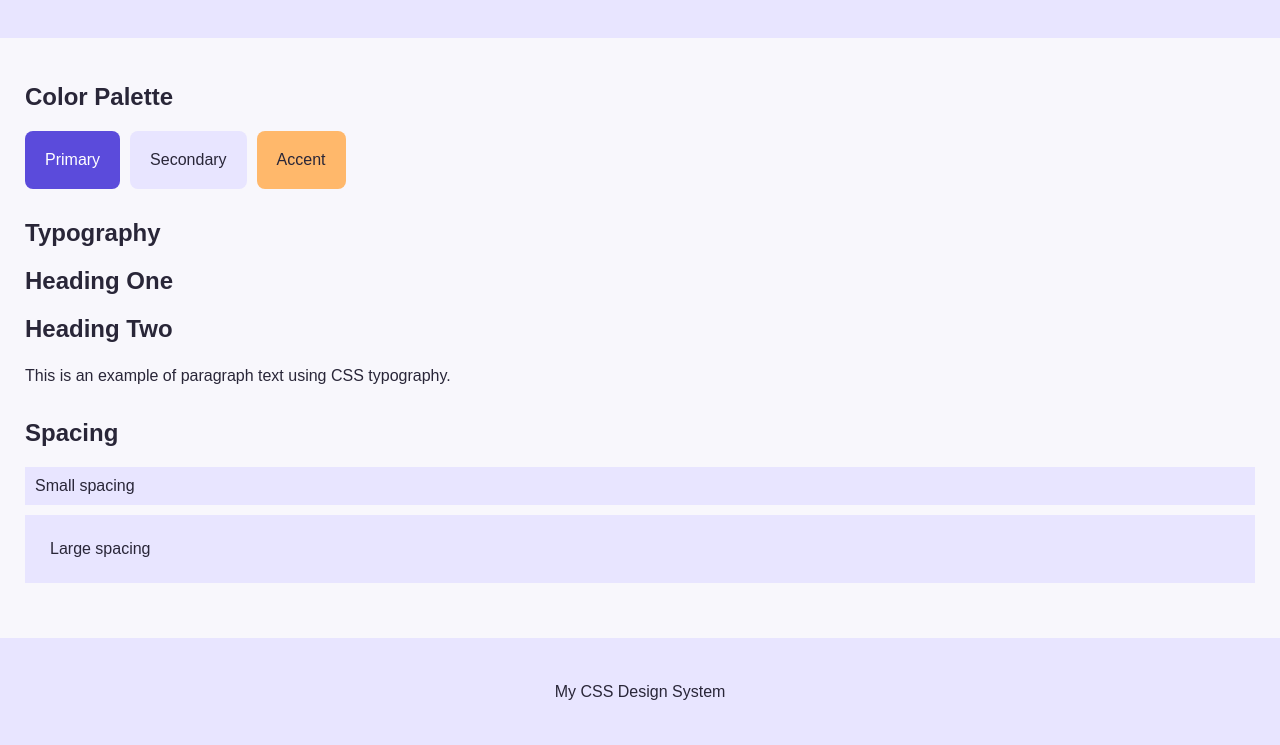
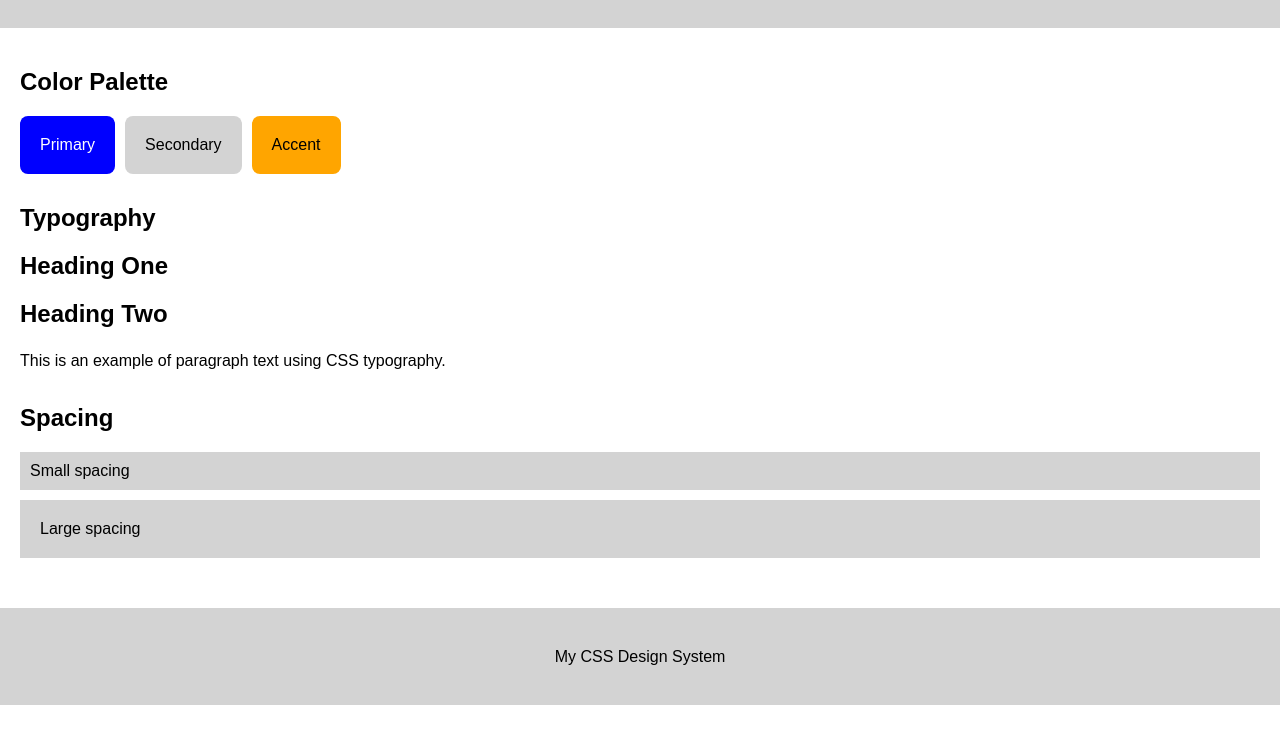
Before and after one commit to soumya226-0/Web-Development-Lab, a plain HTML site: page P7/index.html in a window 1280 px wide. Shown: the part 133-878 px from the top of the page. After the commit the page ends 838 px from the top, so only its background shows below. Drawn offline with Linux system fonts and the light colour scheme.

Commit message:
Update style.css

```diff
--- a/P7/style.css
+++ b/P7/style.css
@@ -1,32 +1,20 @@
 
-:root {
-    --primary-color: #5b4bdb;
-    --secondary-color: #e8e5ff;
-    --accent-color: #ffb86b;
-    --text-color: #292638;
-    --background-color: #f8f7fc;
-
-    --small-space: 10px;
-    --large-space: 25px;
-
-    --main-font: Arial, sans-serif;
-}
 
 body {
     margin: 0;
-    font-family: var(--main-font);
-    color: var(--text-color);
-    background-color: var(--background-color);
+    font-family: Arial, sans-serif;
+    color: black;
+    background-color: white;
 }
 
 header, footer {
     text-align: center;
-    padding: var(--large-space);
-    background-color: var(--secondary-color);
+    padding: 20px;
+    background-color: lightgray;
 }
 
 main {
-    padding: var(--large-space);
+    padding: 20px;
 }
 
 section {
@@ -35,7 +23,7 @@ section {
 
 .colors {
     display: flex;
-    gap: var(--small-space);
+    gap: 10px;
 }
 
 .color-box {
@@ -44,20 +32,20 @@ section {
 }
 
 .primary {
-    background-color: var(--primary-color);
+    background-color: blue;
     color: white;
 }
 
 .secondary {
-    background-color: var(--secondary-color);
+    background-color: lightgray;
 }
 
 .accent {
-    background-color: var(--accent-color);
+    background-color: orange;
 }
 
 h1, h2 {
-    font-family: var(--main-font);
+    font-family: Arial, sans-serif;
 }
 
 p {
@@ -66,11 +54,11 @@ p {
 }
 
 .spacing-box {
-    padding: var(--small-space);
-    background-color: var(--secondary-color);
-    margin-bottom: var(--small-space);
+    padding: 10px;
+    background-color: lightgray;
+    margin-bottom: 10px;
 }
 
 .large {
-    padding: var(--large-space);
+    padding: 20px;
 }
```
